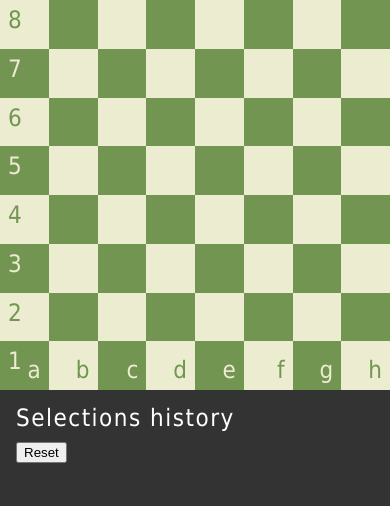
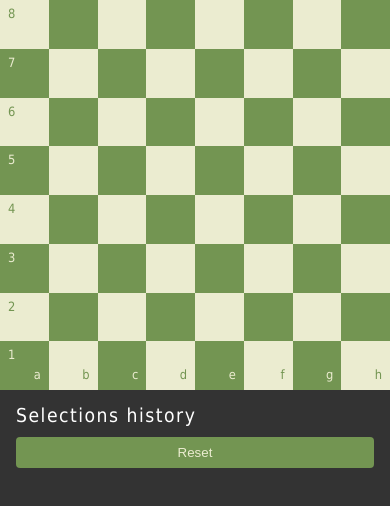
Before and after one commit to OlegGulevskyy/chessboard, a Vue app: page / in a window 390 px wide. Shown: the top 506 px of the page. Built offline with nearby package versions, Linux system fonts and the light colour scheme.

Commit message:
more styling

```diff
--- a/src/components/sidebar.vue
+++ b/src/components/sidebar.vue
@@ -10,7 +10,7 @@ const { history, reset } = defineProps<{
     <div class="selection">
       <h1>Selections history</h1>
       <div>
-        <button @click="reset">Reset</button>
+        <button class="reset" @click="reset">Reset</button>
       </div>
       <div class="history">
         <div v-for="item in history" :key="item.order + item.notation">
@@ -29,6 +29,16 @@ section {
   display: flex;
 }
 
+.reset {
+  background-color: #739552;
+  color: #ebecd0;
+  border: none;
+  padding: 8px 16px;
+  border-radius: 4px;
+  cursor: pointer;
+  width: 100%;
+}
+
 @media (max-width: 768px) {
   section {
     width: 100%;
@@ -45,6 +55,7 @@ h1 {
   font-size: 1.5rem;
   color: white;
   letter-spacing: 1.5px;
+  padding: 18px;
 }
 
 .selection {
@@ -52,9 +63,9 @@ h1 {
   display: flex;
   flex-direction: column;
   gap: 24px;
-  padding: 24px;
   background-color: #333;
   overflow-y: auto;
+  padding: 24px;
 }
 
 @media (max-width: 768px) {
@@ -63,10 +74,18 @@ h1 {
     gap: 12px;
     height: 100%;
   }
+
+  h1 {
+    padding: 0px;
+    font-size: 1.2rem;
+  }
 }
 
 .history {
   overflow-y: auto;
   height: 100%;
+  display: flex;
+  flex-direction: column;
+  gap: 8px;
 }
 </style>
--- a/src/components/square.vue
+++ b/src/components/square.vue
@@ -79,4 +79,10 @@ const rankNumber = (square: string) => square.split("")[1];
   top: 8px;
   left: 8px;
 }
+
+@media (max-width: 768px) {
+  .square {
+    font-size: 0.8rem;
+  }
+}
 </style>
```
